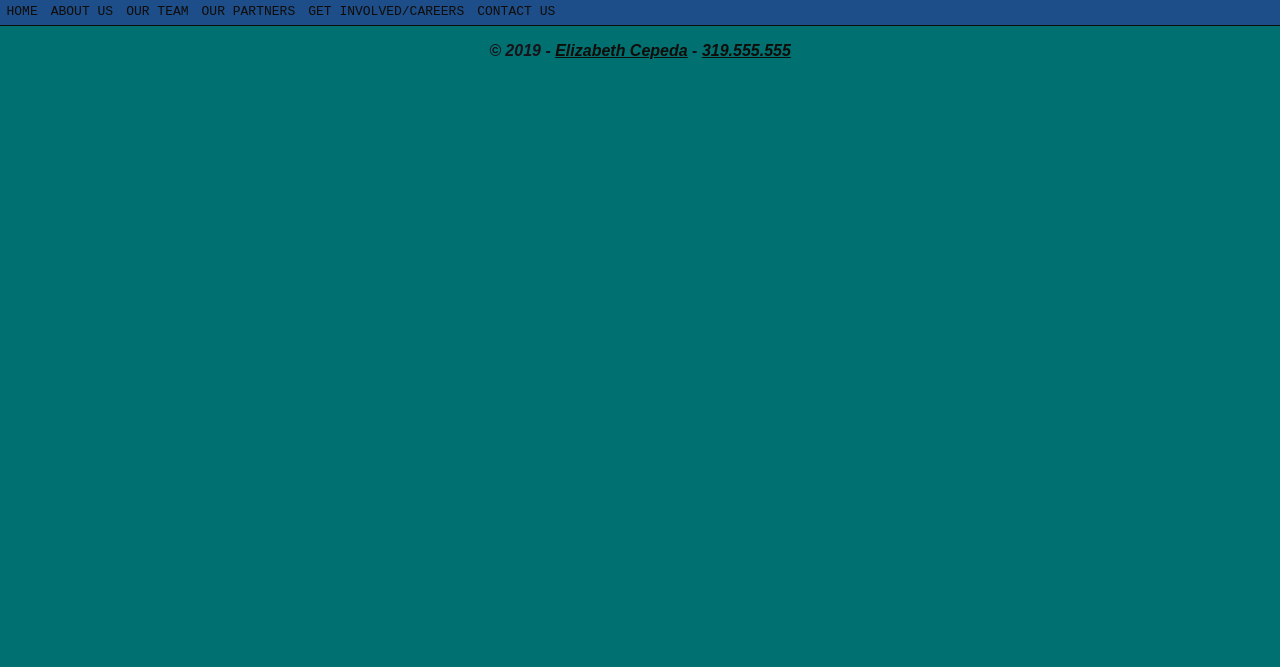
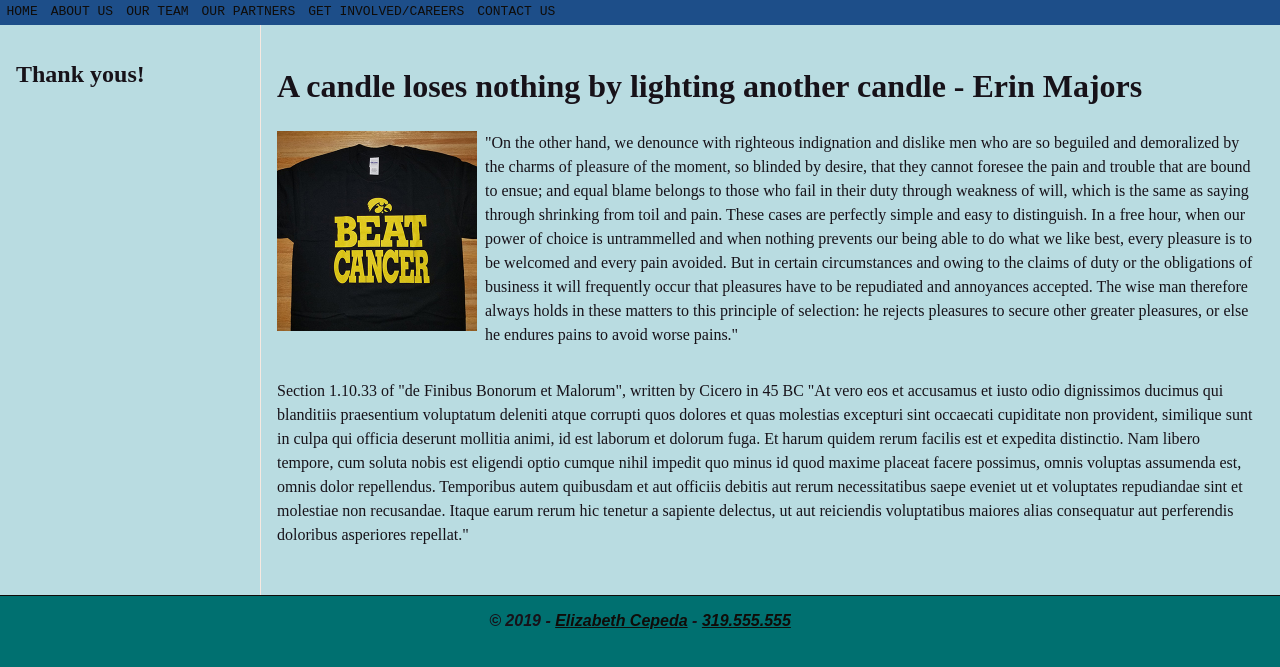
Before and after one commit to ECEPEDA13/-LEARNING-LASTS-, a plain HTML site: page index.html in a window 1280 px wide. Shown: the part 89-756 px from the top of the page. Drawn offline with Linux system fonts and the light colour scheme; files whose address does not match are found by name.

Commit message:
main contect and second pg

```diff
--- a/index.html
+++ b/index.html
@@ -15,15 +15,28 @@
     <nav>
       <ul>
         <li><a href="index.html">HOME</a></li>
-        <li><a href="ABOUT US.html">ABOUT US</a></li>
-        <li><a href="OUR TEAM.html">OUR TEAM</a></li>
-        <li><a href="OUR PARTNER.html">OUR PARTNERS</a></li>
-        <li><a href="GET INVOLVED/CAREERS.html">GET INVOLVED/CAREERS</a></li>
-        <li><a href="CONTACT US.html">CONTACT US</a></li>
+        <li><a href="ABOUT-US.html">ABOUT US</a></li>
+        <li><a href="OUR-TEAM.html">OUR TEAM</a></li>
+        <li><a href="OUR-PARTNER.html">OUR PARTNERS</a></li>
+        <li><a href="GET-INVOLVED/CAREERS.html">GET INVOLVED/CAREERS</a></li>
+        <li><a href="CONTACT-US.html">CONTACT US</a></li>
       </ul>
     </nav>
     <main>
-
+      <aside>
+        <h2>Thank yous!</h2>
+      </aside>
+      <section>
+        <h2>A candle loses nothing by lighting another candle - Erin Majors</h2>
+          <img src="images/iowa-beat-cancer-thumbnail.jpg" alt="IA Hawkeyes Beat Cancer tShirt" />
+        <p>
+          "On the other hand, we denounce with righteous indignation and dislike men who are so beguiled and demoralized by the charms of pleasure of the moment, so blinded by desire, that they cannot foresee the pain and trouble that are bound to ensue; and equal blame belongs to those who fail in their duty through weakness of will, which is the same as saying through shrinking from toil and pain. These cases are perfectly simple and easy to distinguish. In a free hour, when our power of choice is untrammelled and when nothing prevents our being able to do what we like best, every pleasure is to be welcomed and every pain avoided. But in certain circumstances and owing to the claims of duty or the obligations of business it will frequently occur that pleasures have to be repudiated and annoyances accepted. The wise man therefore always holds in these matters to this principle of selection: he rejects pleasures to secure other greater pleasures, or else he endures pains to avoid worse pains."
+        </p>
+        <p>
+          Section 1.10.33 of "de Finibus Bonorum et Malorum", written by Cicero in 45 BC
+          "At vero eos et accusamus et iusto odio dignissimos ducimus qui blanditiis praesentium voluptatum deleniti atque corrupti quos dolores et quas molestias excepturi sint occaecati cupiditate non provident, similique sunt in culpa qui officia deserunt mollitia animi, id est laborum et dolorum fuga. Et harum quidem rerum facilis est et expedita distinctio. Nam libero tempore, cum soluta nobis est eligendi optio cumque nihil impedit quo minus id quod maxime placeat facere possimus, omnis voluptas assumenda est, omnis dolor repellendus. Temporibus autem quibusdam et aut officiis debitis aut rerum necessitatibus saepe eveniet ut et voluptates repudiandae sint et molestiae non recusandae. Itaque earum rerum hic tenetur a sapiente delectus, ut aut reiciendis voluptatibus maiores alias consequatur aut perferendis doloribus asperiores repellat."
+        </p>
+      </section>
     </main>
     <footer>
       <p>
--- a/styles.css
+++ b/styles.css
@@ -1,3 +1,6 @@
+*, *:before, *:after {
+  box-sizing: border-box;
+}
 body {
   background-color: rgba(0, 112, 112, 1);
   color: #171219;
@@ -36,7 +39,7 @@ nav a{
   display: inline-block;
   padding: 0.5em;
   color:#0f0c09;
-  Text-decoration: none;
+  text-decoration: none;
   font-family: monospace;
   border-right:: 1px solid #0f0c09;
 }
@@ -50,6 +53,21 @@ main {
   min height: 300px;
 }
 
+Main section img {
+  width: 200px;
+  float: left;
+  margin: 0 0.5em 0.5em 0;
+}
+
+main section p {
+  font-size: 1em;
+  line-height: 1.5em;
+  margin-bottom: 2em;
+}
+
+main aside h3, main section h2 {
+  font-size: 2em;
+}
 footer {
   border-top: 1px solid #0f0c09;
   text-align: center;
@@ -65,3 +83,22 @@ footer a{
 footer a:hover {
   color: #008293;
 }
+
+main {
+  min-height: 300px;
+  background-color: #b9dce1;
+}
+
+main aside {
+  width: 20%;
+  display: inline-block;
+  padding: 1em;
+  vertical-align: top;
+  }
+
+main section {
+  width: 79%;
+  border-left: 1px solid #f7e9e1;
+  display: inline-block;
+  padding: 1em;
+}
```
Also changed, not shown: ABOUT-US.html (added, +47 -0 lines), images/foam-finger-thumbnail.jpg (added), images/iowa-beat-cancer-thumbnail.jpg (added).
